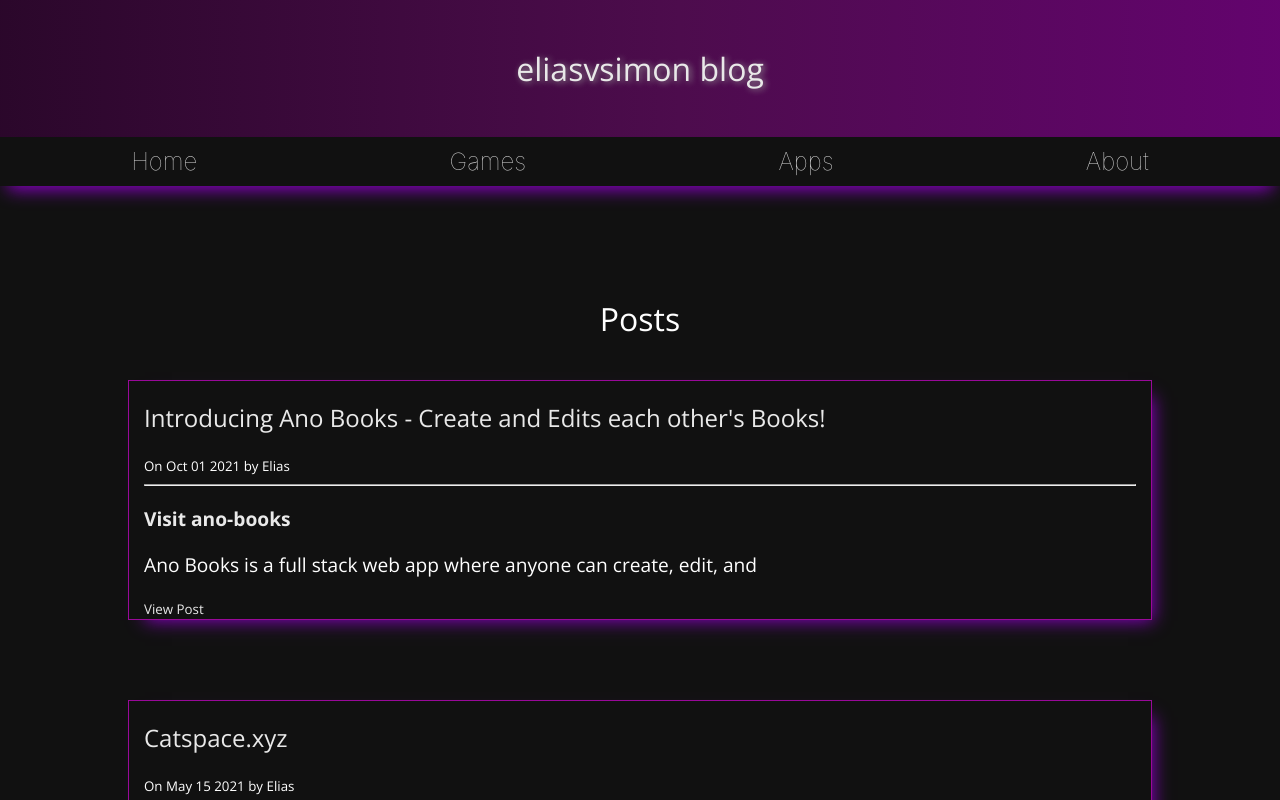
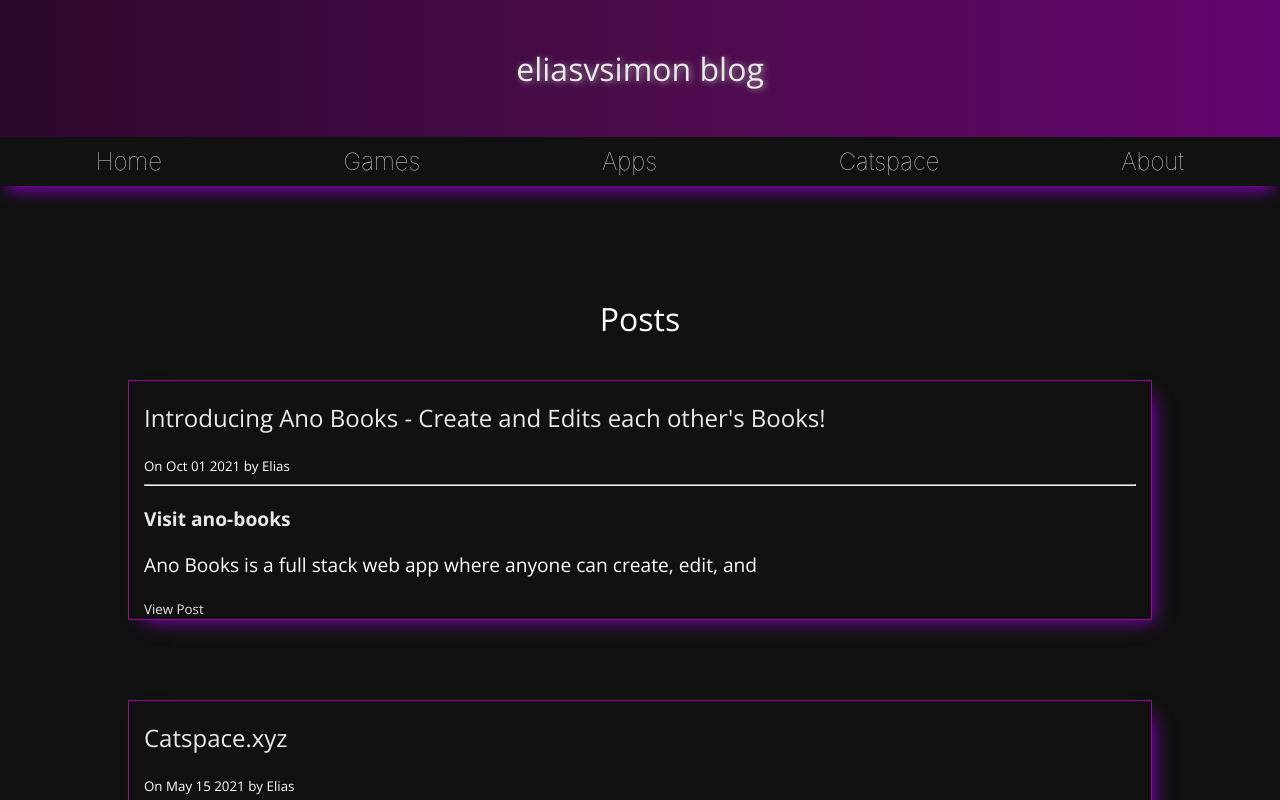
Before and after one commit to EliasVincent/eliasvsimon-react-blog, a React (Create React App) app: page / in a window 1280 px wide. Shown: the top 800 px of the page. Built offline with nearby package versions, Linux system fonts and the light colour scheme.

Commit message:
for real now

```diff
--- a/src/components/Navbar.js
+++ b/src/components/Navbar.js
@@ -9,6 +9,11 @@ const Navbar = () => {
             <Link className="nav-link" to="/">Home</Link>
             <Link className="nav-link" to="/games">Games</Link>
             <Link className="nav-link" to="/apps">Apps</Link>
+            <a target="_blank"
+            rel="noopener noreferrer"
+            className="nav-link"
+            href="https://blog.catspace.xyz"
+            >Catspace</a>
             <Link className="nav-link" to="/about">About</Link>
         </div>
     )
```
